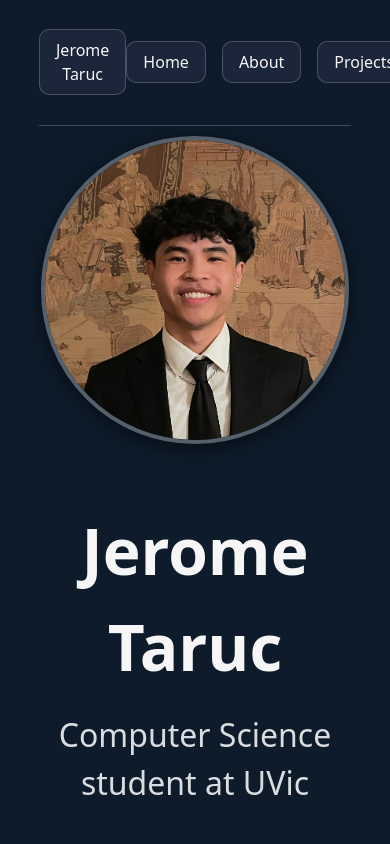
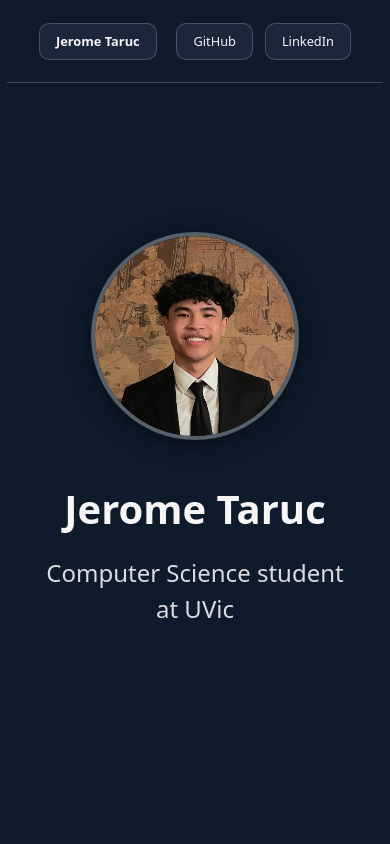
Before and after one commit to jerometaruc/cloud-resume-challenge, a React (Vite) app: page / in a window 390 px wide. Shown: the top 844 px of the page. Built offline with nearby package versions, Linux system fonts and the light colour scheme; no server answers.

Commit message:
Updated all .css files for different screen sizes

```diff
--- a/src/styles/About.css
+++ b/src/styles/About.css
@@ -3,6 +3,8 @@
 #about {
     padding: 4rem 2rem;
     text-align: center;
+    max-width: 80vw;
+    margin: 0 auto;
 }
 
 #about h2 {
@@ -12,11 +14,10 @@
 
 .about-grid {
     display: grid;
-    grid-template-columns: repeat(auto-fit, minmax(280px, 1fr));
+    grid-template-columns: repeat(auto-fit, minmax(300px, 1fr));
     gap: 2rem;
-    max-width: 80vw;
+    width: 100%;
     margin: 0 auto;
-    width: 100%;
 }
 
 .about-card {
--- a/src/styles/Footer.css
+++ b/src/styles/Footer.css
@@ -21,7 +21,7 @@
 }
 
 .credits,
- .counter-number{
+.counter-number{
     display: inline-block;
     padding: 0.5rem 1rem;
     font-size: 1rem;
@@ -32,3 +32,28 @@
     border-radius: 10px;
     transition: background-color 0.2s ease, color 0.2s ease, border-color 0.2s ease;
 }
+
+@media screen and (max-width: 768px) {
+    .footer {
+        flex-direction: column;
+        gap: 0.25rem;
+        padding: 0.75rem 2rem;
+    }
+
+    .counter-number {
+        order: -1;
+        text-align: center;
+    }
+
+    .credits {
+        text-align: center;
+        white-space: normal;
+        word-wrap: break-word;
+        max-width: 100%;
+    }
+
+    .credits,
+    .counter-number {
+        font-size: 0.8rem;
+    }
+}
--- a/src/styles/Home.css
+++ b/src/styles/Home.css
@@ -9,6 +9,8 @@
     justify-content: center;
     gap: 4rem;
     flex-wrap: wrap;
+    max-width: 80vw;
+    margin: 0 auto;
 }
 
 .home-photo img {
@@ -37,3 +39,23 @@
     margin-top: 0;
     color: var(--color-text-secondary);
 }
+
+@media screen and (max-width: 768px) {
+    #home {
+        padding: 6rem 1rem 2rem 1rem;
+        gap: 2rem;
+    }
+
+    .home-photo img {
+        width: 200px;
+        height: 200px;
+    }
+
+    .home-text h1 {
+        font-size: 2.5rem;
+    }
+
+    .home-text p {
+        font-size: 1.5rem;
+    }
+}
--- a/src/styles/NavBar.css
+++ b/src/styles/NavBar.css
@@ -58,3 +58,30 @@
   justify-self: end;
   align-items: center;
 }
+
+@media screen and (max-width: 768px) {
+  .navbar {
+    grid-template-columns: 1fr auto;
+    padding: 0.75rem 2rem;
+    font-size: 0.75rem;
+  }
+
+  .navbar-links {
+    display: none;
+  }
+
+  .navbar-title {
+    justify-self: start;
+    font-size: 0.8rem;
+    font-weight: bold;
+  }
+
+  .navbar-social {
+    display: flex;
+    gap: 0.75rem;
+  }
+
+  .navbar-social a {
+    font-size: 0.8rem;
+  }
+}
--- a/src/styles/Projects.css
+++ b/src/styles/Projects.css
@@ -3,6 +3,8 @@
 #projects {
     padding: 4rem 2rem;
     text-align: center;
+    max-width: 80vw;
+    margin: 0 auto;
 }
 
 #projects h2 {
@@ -12,11 +14,10 @@
 
 .project-grid {
     display: grid;
-    grid-template-columns: repeat(auto-fit, minmax(280px, 1fr));
+    grid-template-columns: repeat(auto-fit, minmax(300px, 1fr));
     gap: 2rem;
-    max-width: 80vw;
+    width: 100%;
     margin: 0 auto;
-    width: 100%;
 }
 
 .project-card {
```
